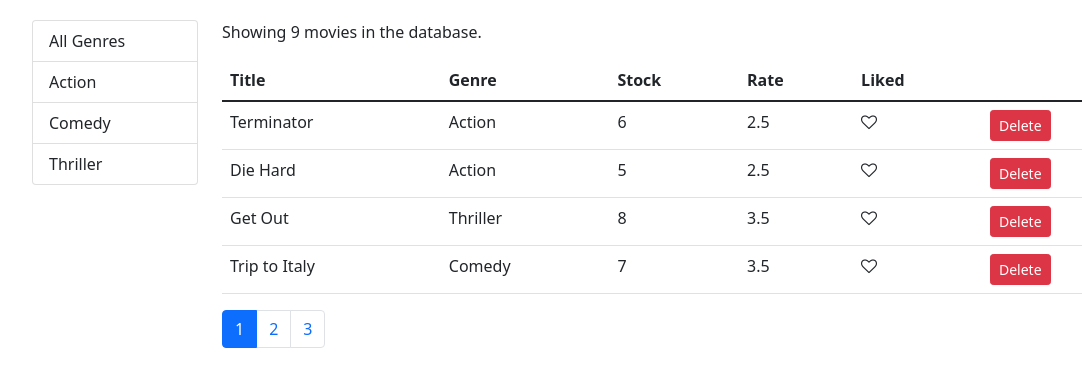
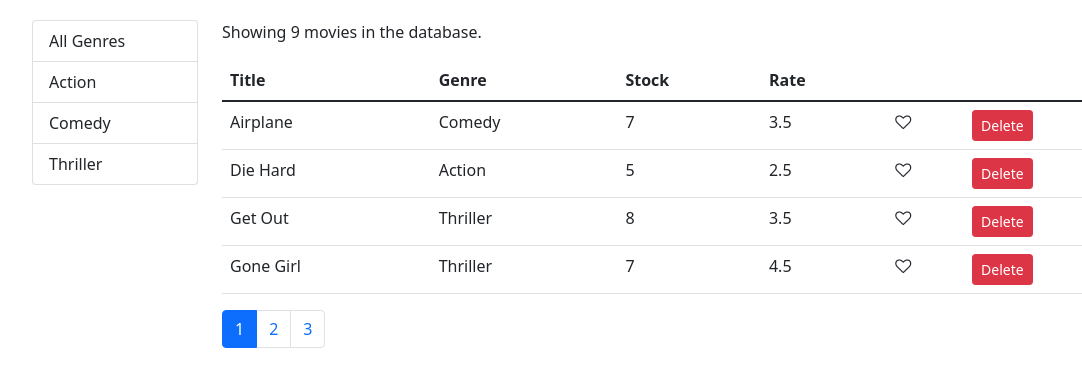
Before and after one commit to Roy-Gal-Git/Vidly-Project, a React (Create React App) app in the folder Frontend/vidly/: page / in a window 1280 px wide. Shown: the top 386 px of the page, without its empty margins (50-1132 px from the left). Built offline with nearby package versions, Linux system fonts and the light colour scheme.

Commit message:
Add sorting

```diff
--- a/Frontend/vidly/src/components/movies.jsx
+++ b/Frontend/vidly/src/components/movies.jsx
@@ -5,6 +5,7 @@
 import ListGroup from "./common/listGroup";
 import MoviesTable from "./moviesTable";
 import { paginate } from "../utils/paginate";
+import _ from "lodash";
 
 class Movies extends Component {
   state = {
@@ -12,10 +13,11 @@
     genres: [],
     pageSize: 4,
     currentPage: 1,
+    sortColumn: { path: "title", order: "asc" },
   };
 
   componentDidMount() {
-    const genres = [{ name: "All Genres" }, ...getGenres()];
+    const genres = [{ name: "All Genres", _id: "" }, ...getGenres()];
     this.setState({ movies: getMovies(), genres });
   }
 
@@ -41,12 +43,26 @@
     this.setState({ selectedGenre: genre, currentPage: 1 });
   };
 
+  handleSort = (path) => {
+    const sortColumn = { ...this.state.sortColumn };
+
+    if (sortColumn.path === path) {
+      sortColumn.order = sortColumn.order === "asc" ? "desc" : "asc";
+    } else {
+      sortColumn.path = path;
+      sortColumn.order = "asc";
+    }
+
+    this.setState({ sortColumn });
+  };
+
   render() {
     const {
       currentPage,
       pageSize,
       selectedGenre,
       movies: allMovies,
+      sortColumn,
     } = this.state;
 
     const filtered =
@@ -54,7 +70,9 @@
         ? allMovies.filter((m) => m.genre._id === selectedGenre._id)
         : allMovies;
 
-    const movies = paginate(filtered, currentPage, pageSize);
+    const sorted = _.orderBy(filtered, [sortColumn.path], [sortColumn.order]);
+
+    const movies = paginate(sorted, currentPage, pageSize);
 
     if (allMovies.length === 0)
       return <p>There are no movies in the database.</p>;
@@ -75,6 +93,7 @@
               movies={movies}
               onDelete={this.handleDelete}
               onLike={this.handleLike}
+              onSort={this.handleSort}
             />
           </div>
           <Pagination
--- a/Frontend/vidly/src/components/moviesTable.jsx
+++ b/Frontend/vidly/src/components/moviesTable.jsx
@@ -2,17 +2,17 @@
 import Like from "./common/like";
 
 const MoviesTable = (props) => {
-  const { movies, onDelete, onLike } = props;
+  const { movies, onDelete, onLike, onSort } = props;
 
   return (
     <table id="movies" className="table table-hover">
       <thead>
         <tr>
-          <th>Title</th>
-          <th>Genre</th>
-          <th>Stock</th>
-          <th>Rate</th>
-          <th>Liked</th>
+          <th onClick={() => onSort("title")}>Title</th>
+          <th onClick={() => onSort("genre.name")}>Genre</th>
+          <th onClick={() => onSort("numberInStock")}>Stock</th>
+          <th onClick={() => onSort("dailyRentalRate")}>Rate</th>
+          <th></th>
           <th></th>
         </tr>
       </thead>
```
